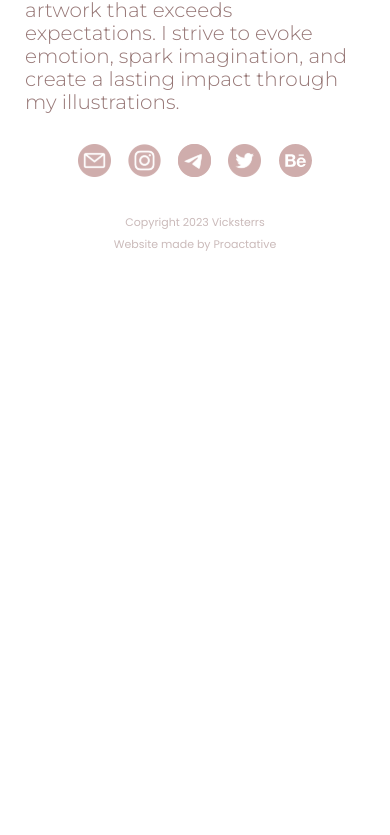
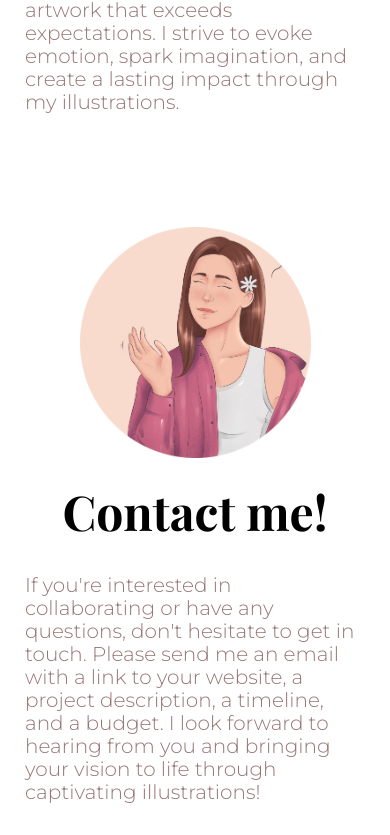
Before and after one commit to proactative/vicksterrs, a React (Create React App) app: page / in a window 390 px wide. Shown: the part 1409-2244 px from the top of the page. Before the commit the page ends 1700 px from the top, so only its background shows below. Built offline with nearby package versions, Linux system fonts and the light colour scheme.

Commit message:
feat: adaptive layout of section Contact

```diff
--- a/src/components/About/About.css
+++ b/src/components/About/About.css
@@ -1,6 +1,5 @@
 .about {
   display: flex;
-  /* gap: 76px; */
   gap: 5.5%;
   justify-content: center;
   padding: 70px 0px 157px;
@@ -9,8 +8,6 @@
 }
 
 .about__photo {
-  /* width: 450px; */
-  /* height: 580px; */
   width: 31.25%;
   margin-top: 48px;
   background-image: url('../../images/aboutPhoto.png');
--- a/src/components/App/App.js
+++ b/src/components/App/App.js
@@ -39,7 +39,7 @@ function App() {
           {/* <Intro />  */}
           <About />
         {/* <Works />*/}
-        {/* <Contact />   */}
+        <Contact />
       </main>
       <Footer />
     </div>
--- a/src/components/Contact/Contact.css
+++ b/src/components/Contact/Contact.css
@@ -1,18 +1,23 @@
 .contact {
   display: flex;
-  gap: 88px;
-	padding: 134px 0 168px 85px;
+  gap: 5.1%;
+  padding: 134px 0 168px;
+  justify-content: center;
+  max-width: 1440px;
+  position: relative;
 }
 
 .contact__image {
-  width: 532px;
+  width: 37%;
   height: 532px;
-	background-image: url(../../images/ContactImage.png);
-	background-repeat: no-repeat;
+  background-image: url(../../images/ContactImage.png);
+  background-repeat: no-repeat;
+  background-size: contain;
 }
 
 .contact__info {
-	margin-top: 55px;
+  margin-top: 55px;
+  width: 49%;
 }
 
 .contact__title {
@@ -36,7 +41,100 @@
   line-height: 25px;
   text-align: justify;
   color: #967675;
-  width: 532px;
+  max-width: 532px;
   box-sizing: border-box;
   padding-left: 33px;
 }
+
+@media screen and (max-width: 1280px) {
+  .contact__title {
+    font-size: 80px;
+    line-height: 92px;
+    max-width: 450px;
+  }
+}
+
+
+@media screen and (max-width: 1000px) {
+  .contact__title {
+    font-size: 60px;
+    line-height: 70px;
+    max-width: 400px;
+  }
+
+  .contact__text {
+    text-align: start;
+    max-width: 400px;
+    text-align: start;
+    padding-left: 10px;
+  }
+
+  .contact__image {
+    margin-top: 60px;
+  }
+}
+
+@media screen and (max-width: 850px) {
+
+  .contact__text {
+    font-size: 20px;
+    line-height: 23px;
+  }
+}
+
+@media screen and (max-width: 700px) {
+  .contact {
+    padding: 53px 7.5% 92px;
+    flex-direction: column;
+    gap: 10px;
+  }
+
+  .contact__image {
+    width: 100%;
+    height: 300px;
+    background-position: center;
+  }
+
+  .contact__title {
+    max-width: 100%;
+    margin-top: 15px;
+    text-align: center;
+  }
+
+  .contact__info {
+    width: 100%;
+    margin-top: 0px;
+    align-self: center;
+  }
+
+  .contact__text {
+    max-width: 100%;
+  }
+}
+
+@media screen and (max-width: 400px) {
+  .contact {
+    padding: 53px 25px 44px;
+  }
+
+  .contact__image {
+    width: 231px;
+    height: 231px;
+    align-self: center;
+  }
+
+  .contact__title {
+    font-size: 48px;
+    line-height: 56px;
+    text-align: center;
+  }
+
+  .contact__text {
+    font-size: 20px;
+    line-height: 23px;
+    text-align: start;
+    width: auto;
+    text-align: start;
+    padding-left: 0;
+  }
+}
```
